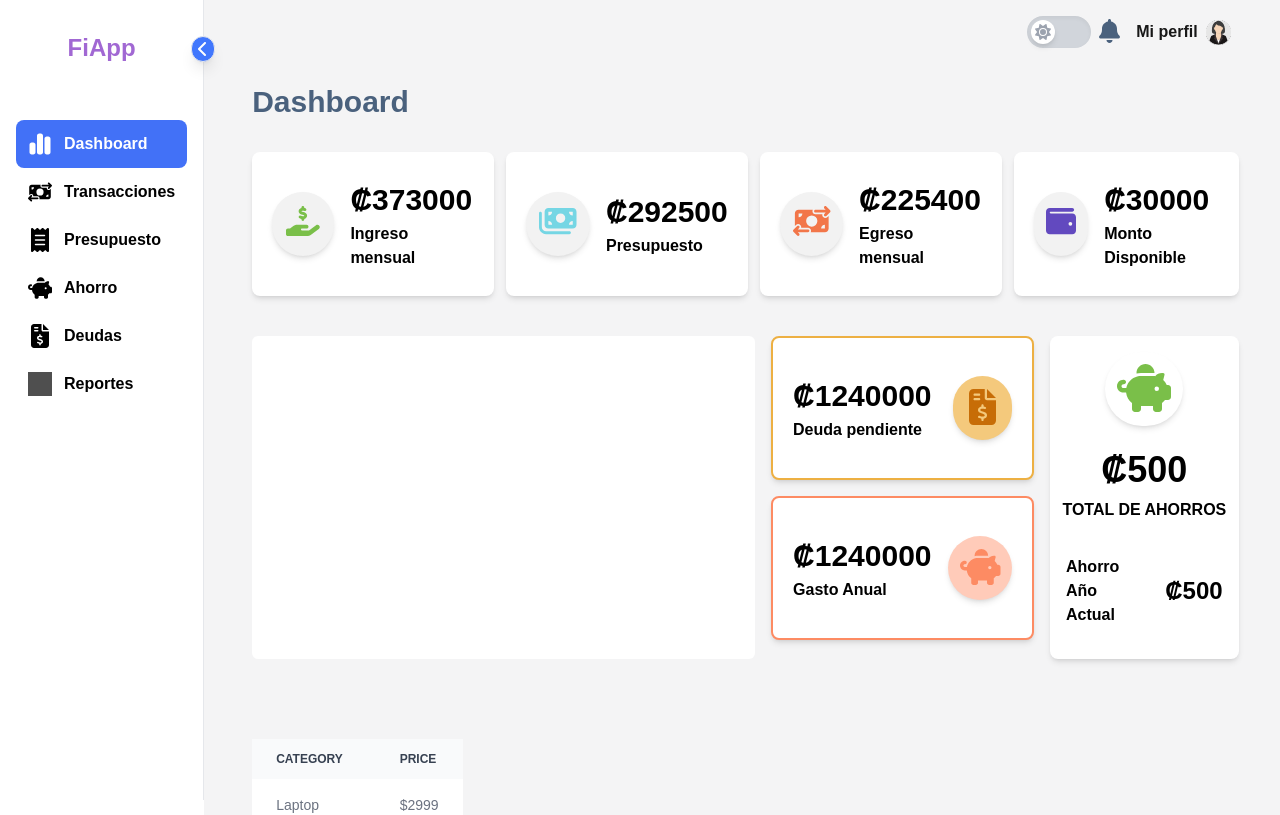
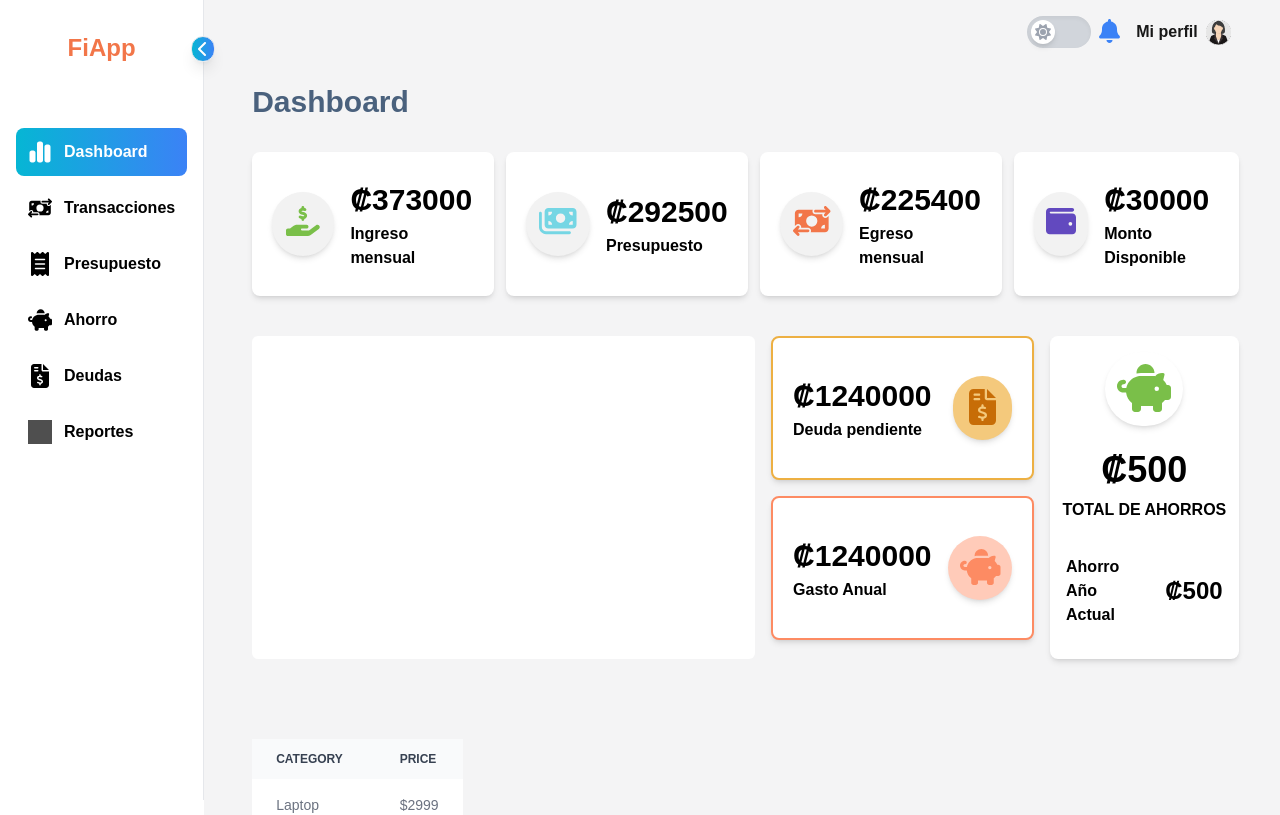
Before and after one commit to Jeim05/personal-finance-app, a Next.js app: page / in a window 1280 px wide. Shown: the top 815 px of the page. Built offline with nearby package versions, Linux system fonts and the light colour scheme; grey boxes are pictures that could not be loaded.

Commit message:
Sidebar links

```diff
--- a/app/(root)/layout.tsx
+++ b/app/(root)/layout.tsx
@@ -11,7 +11,7 @@ export default function RootLayout({
       <aside>
         <Sidebar />
       </aside>
-      <div className="w-full bg-zinc-100 dark:bg-zinc-800">
+      <div className="w-full bg-zinc-100 dark:bg-[#232429] ">
         <Header />
         {children}
       </div>
--- a/app/globals.css
+++ b/app/globals.css
@@ -24,53 +24,73 @@ body {
   .text-balance {
     text-wrap: balance;
   }
+
+  .hover-bg-gradient {
+    @apply bg-gradient-to-r from-cyan-500 to-blue-500;
+  }
+
+  .custom-gradient-dark{
+    @apply bg-gradient-to-r from-cyan-500 to-blue-500;
+  }
+
 }
 
+/* Background colors*/
+.bg-gradient {
+  @apply bg-gradient-to-r from-cyan-500 to-blue-500;
+}
 
-/* Background colors*/
-.bg-green{
+.text-gradient {
+  @apply bg-clip-text text-transparent bg-gradient-to-r from-cyan-500 to-blue-500;
+}
+
+.bg-nuevo {
+  @apply bg-[#2B2E35];
+}
+
+.bg-green {
   @apply bg-[#7ABF49]
 }
 
-.bg-violet{
+.bg-violet {
   @apply bg-[#6249BF]
 }
 
-.bg-blue{
+.bg-blue {
   @apply bg-[#245AB4]
 }
 
-.bg-orange{
+.bg-orange {
   @apply bg-[#F27649]
 }
 
-.bg-cyan{
+.bg-cyan {
   @apply bg-[#75D6E4]
 }
 
-.bg-gray{
+.bg-gray {
   @apply bg-[#F2F2F2]
 }
 
 /* Text colors*/
 
-.text-green{
+.text-green {
   @apply text-[#7ABF49]
 }
 
-.text-violet{
+.text-violet {
   @apply text-[#6249BF]
 }
 
-.text-blue{
+.text-blue {
   @apply text-[#245AB4]
 }
 
-.text-orange{
+.text-orange {
   @apply text-[#F27649]
 }
 
-.text-cyan{
+.text-cyan {
   @apply text-[#75D6E4]
 }
 
@@ -82,16 +102,17 @@ body {
 
 /* SIDEBAR */
 .sidebar {
-  @apply fixed left-0 top-0 h-screen border-r border-gray-200 dark:border-zinc-700 pt-8 px-4 bg-white dark:bg-zinc-700
-  transition-transform duration-300 z-40 md:sticky md:translate-x-0 md:flex md:flex-col md:justify-between;
+  @apply fixed left-0 top-0 h-screen border-r border-gray-200 dark:border-zinc-700 pt-8 px-4 bg-white
+  dark:bg-[#2B2E35] transition-transform duration-300 z-40 md:sticky md:translate-x-0 md:flex md:flex-col md:justify-between;
 }
 
 .sidebar-logo {
-  @apply transition-opacity duration-300 text-[#A168D3] font-bold text-2xl;
+  @apply transition-opacity duration-300 text-orange font-bold text-2xl;
 }
 
 .sidebar-link {
-  @apply flex items-center justify-start gap-3 py-2 px-2 w-full rounded-lg transition-all duration-300 md:p-3 2xl:p-4;
+  @apply flex items-center justify-start gap-3 py-2 px-2 w-full rounded-lg transition-all duration-300 my-2 md:p-3
+  2xl:p-4 hover:hover-bg-gradient;
 }
 
 .sidebar-label {
@@ -99,13 +120,11 @@ body {
 }
 
 .toggle-button {
-  @apply cursor-pointer text-center text-black py-1 px-1.5 rounded-full bg-[#4177FD]
-  shadow-lg border border-gray-200 absolute top-1 -right-7 hover:bg-[#C9C9D4] transition-transform duration-300 max-md:hidden;
+  @apply cursor-pointer text-center py-1 px-1.5 rounded-full bg-gradient shadow-lg border border-gray-200 absolute top-1 -right-7 hover:bg-zinc-700 dark:hover:bg-[#2B2E35] transition-transform duration-300 max-md:hidden;
 }
 
 .hamburguer {
-  @apply fixed top-4 left-4 z-50 flex flex-col justify-center items-center space-y-1 w-8 h-8 rounded-lg
- bg-white shadow-lg md:hidden;
+  @apply fixed top-4 left-4 z-50 flex flex-col justify-center items-center space-y-1 w-8 h-8 rounded-lg bg-white shadow-lg md:hidden;
 }
 
 .hamburguer .line {
@@ -121,16 +140,14 @@ body {
   @apply w-full gap-3 px-4 py-4 sm:px-12 lg:py-3;
 }
 
-/* .home-header {
-  @apply flex flex-col justify-between gap-8;
-} */
+/* CARDS */
 
 .card {
   @apply shadow-md flex gap-4 items-center px-5 py-4 w-full h-36 rounded-lg;
 }
 
 .card-icon {
-  @apply  py-3 text-center shadow-md rounded-full;
+  @apply py-3 text-center shadow-md rounded-full;
 }
 
 .card-body {
@@ -145,24 +162,24 @@ body {
   @apply container flex flex-col lg:flex-row gap-3 justify-between;
 }
 
-.card-savings{
+/*SAVINGS CARDS*/
+.card-savings {
   @apply shadow-md flex flex-col bg-white items-center py-4 rounded-lg dark:bg-zinc-700;
 }
 
-.card-savings .container-total{
+.card-savings .container-total {
   @apply flex flex-col text-center py-4;
 }
 
-.card-savings .total-amount{
- @apply font-bold text-black text-4xl dark:text-white py-2
+.card-savings .total-amount {
+  @apply font-bold text-black text-4xl dark:text-white py-2
 }
 
-.card-savings .container-anual{
+.card-savings .container-anual {
   @apply border-t border-white grid grid-cols-2 gap-2 py-4 px-4 items-center
 }
 
-
-.card-savings .anual-amount{
+.card-savings .anual-amount {
   @apply font-semibold text-2xl py-1 text-end text-black dark:text-white;
 }
 
@@ -171,7 +188,7 @@ body {
   @apply flex flex-col xl:flex-row gap-3 justify-between;
 } */
 
-.doughnut-box {
+/* .doughnut-box {
   @apply py-4 px-4 basis-1/2;
 }
 
@@ -181,4 +198,4 @@ body {
 
 .dashboard-tables {
   @apply flex flex-col lg:flex-row gap-3 mt-4;
-}
+} */
--- a/components/Header.tsx
+++ b/components/Header.tsx
@@ -18,7 +18,7 @@ export const Header = () => {
                 </div>
                 <ul className='flex gap-2'>
                     <DarkModeSwitcher />
-                    <li className='text-2xl text-[#4A617D] dark:text-[#4271F7]'>
+                    <li className='text-2xl text-blue-500 hover:scale-125 hover:text-cyan-500 '>
                         <FontAwesomeIcon icon={faBell} />
                     </li>
                 </ul>
--- a/components/Sidebar.tsx
+++ b/components/Sidebar.tsx
@@ -33,7 +33,7 @@ const Sidebar = () => {
                             const isActive = pathname == item.route || pathname.startsWith(`${item.route}/`);
 
                             return (
-                                <Link key={item.label} href={item.route} className={`sidebar-link text-black ${isActive ? 'bg-[#4271F7] text-white' : ''}`}>
+                                <Link key={item.label} href={item.route} className={`sidebar-link text-black ${isActive ? 'bg-gradient text-white' : ''}`}>
                                     <div className='relative size-6'>
                                         <Image src={item.icon} fill alt={item.label} className={`brightness-50 dark:invert ${isActive ? 'brightness-200 invert' : ''}`} />
                                     </div>
--- a/components/dashboard/mainCards.tsx
+++ b/components/dashboard/mainCards.tsx
@@ -8,7 +8,7 @@ export default function MainCards() {
       <Card
         title="Ingreso mensual"
         amount={373000}
-        variant="bg-white dark:bg-zinc-700"
+        variant="bg-white dark:bg-[#2B2E35]"
         icon={faHandHoldingDollar}
         icon_position="left"
         icon_variant="bg-gray text-green text-3xl w-16 h-16"
@@ -16,7 +16,7 @@ export default function MainCards() {
       <Card
         title="Presupuesto"
         amount={292500}
-        variant="bg-white dark:bg-zinc-700"
+        variant="bg-white dark:bg-[#2B2E35]"
         icon={faMoneyBills}
         icon_position="left"
         icon_variant="bg-gray text-cyan text-3xl w-16 h-16"
@@ -24,7 +24,7 @@ export default function MainCards() {
       <Card
         title="Egreso mensual"
         amount={225400}
-        variant="bg-white dark:bg-zinc-700"
+        variant="bg-white dark:bg-[#2B2E35]"
         icon={faMoneyBillTransfer}
         icon_position="left"
         icon_variant="bg-gray text-orange text-3xl w-16 h-16"
@@ -32,7 +32,7 @@ export default function MainCards() {
       <Card
         title="Monto Disponible"
         amount={30000}
-        variant="bg-white dark:bg-zinc-700"
+        variant="bg-white dark:bg-[#2B2E35]"
         icon={faWallet}
         icon_position="left"
         icon_variant="bg-gray text-violet text-3xl w-16 h-16"
--- a/components/ui/DarkModeSwitcher.tsx
+++ b/components/ui/DarkModeSwitcher.tsx
@@ -31,7 +31,7 @@ export const DarkModeSwitcher = () => {
     return (
         <li>
             <label
-                className={`relative flex items-center cursor-pointer h-8 w-16 bg-gray-300 dark:bg-[#4271F7] rounded-full shadow-inner transition-all`}
+                className={`relative flex items-center cursor-pointer h-8 w-16 bg-gray-300 dark:custom-gradient-dark rounded-full shadow-inner transition-all`}
             >
                 <input
                     type="checkbox"
```
